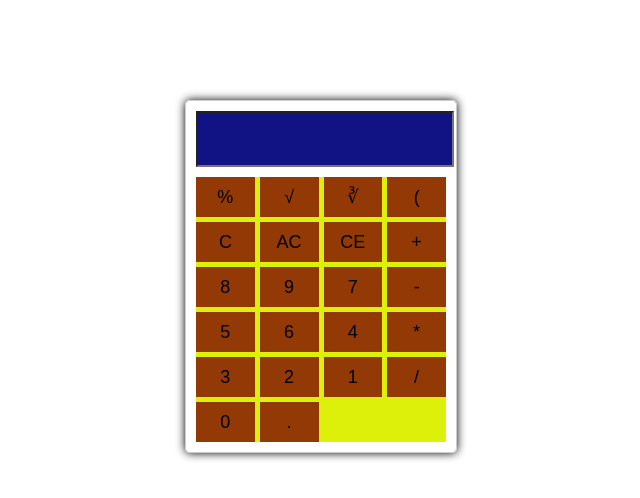
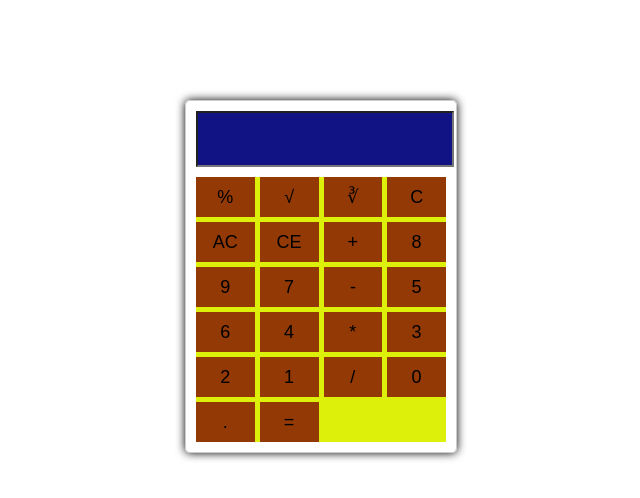
Before and after one commit to LornaAthiambo/Calculator, a plain HTML site: page index.html in a window 1280 px wide. Shown: the full height of the page, 319-959 px from the left. Drawn offline with Linux system fonts and the light colour scheme.

Commit message:
deleted bracket button and added equal button

```diff
--- a/index.html
+++ b/index.html
@@ -14,7 +14,6 @@
             <button onclick="appendToDisplay('%')">%</button>
             <button onclick="appendToDisplay('√')">√</button>
             <button onclick="appendToDisplay('∛')">∛</button>
-            <button onclick="appendToDisplay('(')">(</button>
             <button onclick="clearDisplay()">C</button>
             <button onclick="clearDisplay()">AC</button>
             <button onclick="undoDisplay()">CE</button>
@@ -33,6 +32,7 @@
             <button onclick="appendToDisplay('/')">/</button>
             <button onclick="appendToDisplay('0')">0</button>
             <button onclick="appendToDisplay('.')">.</button>
+            <button onclick="calculate()">=</button>
 
         </div>
     </div>
```
